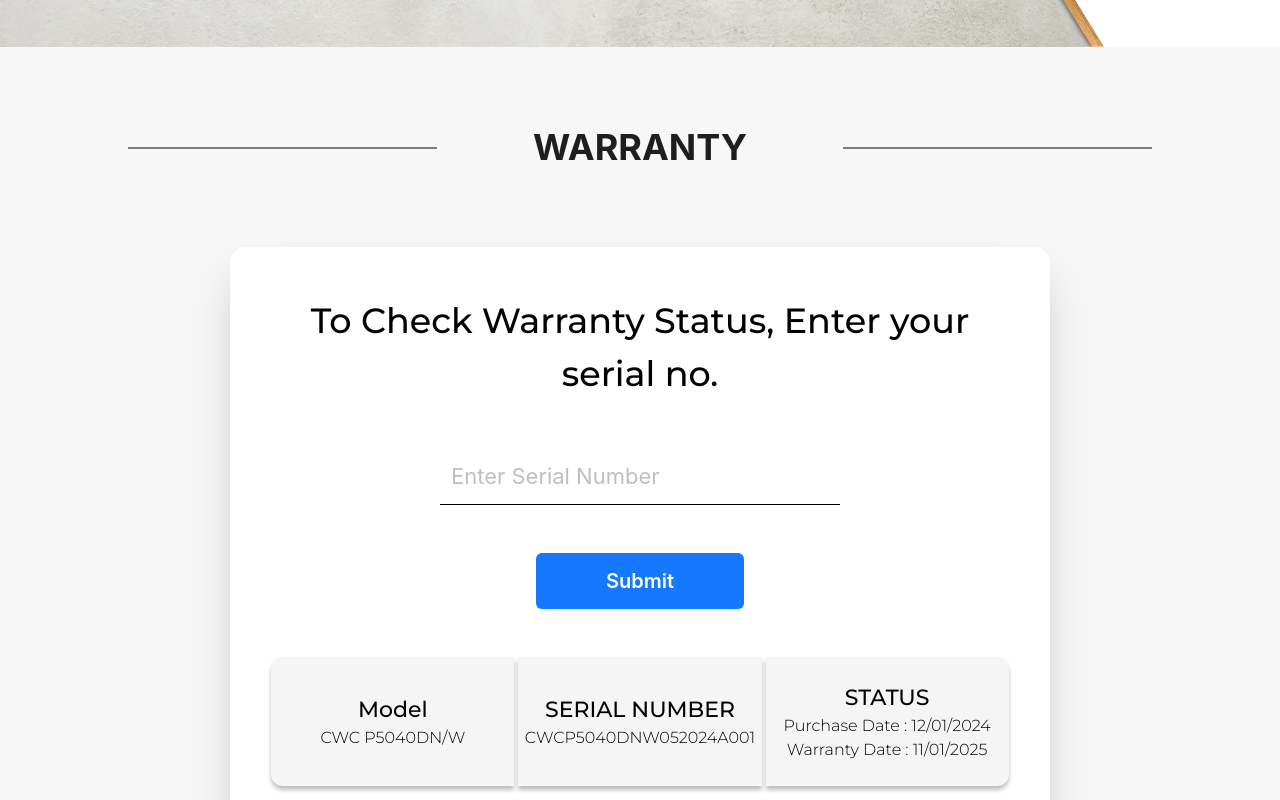
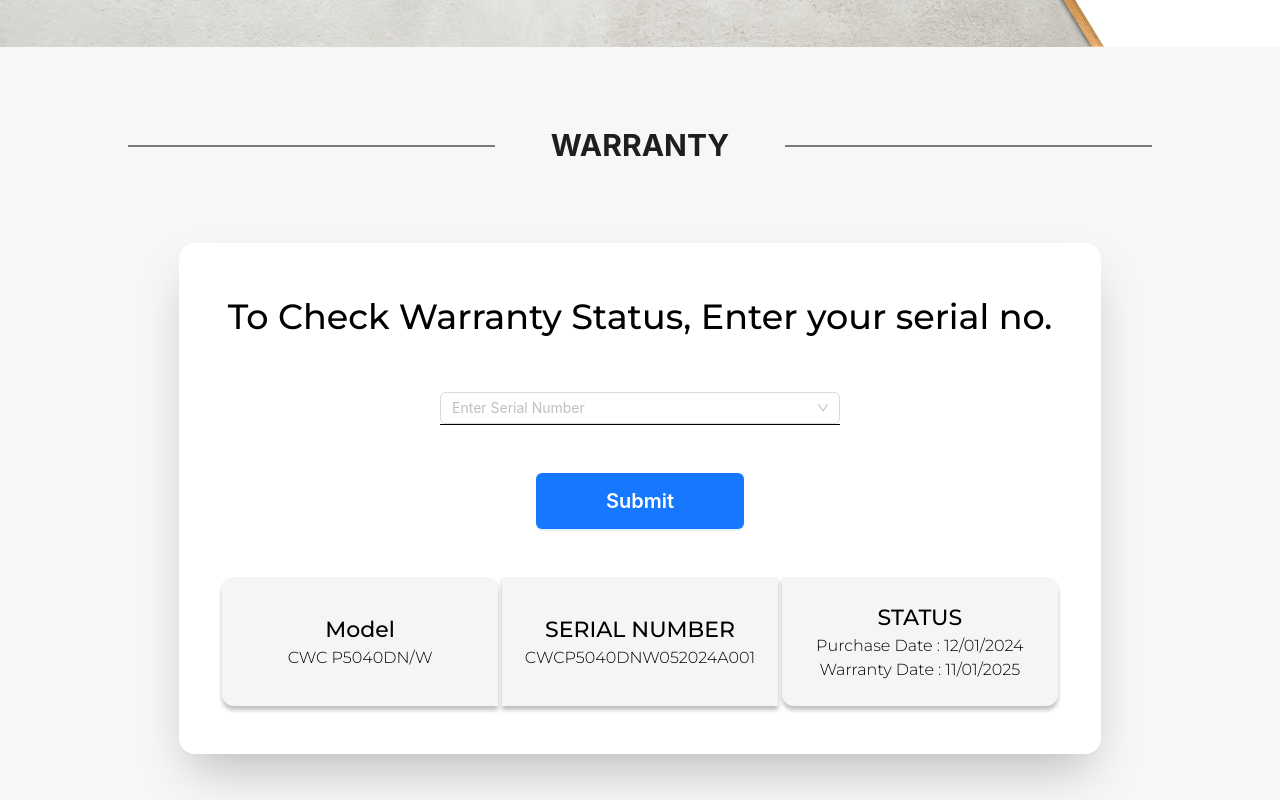
Before and after one commit to Gauraang24/printer-website, a React (Vite) app: page /warranty in a window 1280 px wide. Shown: the part 420-1220 px from the top of the page. Built offline with nearby package versions, Linux system fonts and the light colour scheme; no server answers.

Commit message:
Responsiveness: Ui Updates

```diff
--- a/src/commonComponents/Footer.jsx
+++ b/src/commonComponents/Footer.jsx
@@ -1,6 +1,10 @@
-import React from 'react';
+import { useNavigate } from "react-router-dom";
+
 
 const Footer = () => {
+
+    const navigate = useNavigate()
+
     return (
         <div className="bg-[#2f2f2f] px-8 w-full">
             <div className="max-w-screen-xl mx-auto lg:pt-24 pt-16 pb-6">
--- a/src/pages/ProductDetails/ProductDetails.jsx
+++ b/src/pages/ProductDetails/ProductDetails.jsx
@@ -94,9 +94,9 @@
             </p>
 
             <div>
-              {printerDetails[params.productId]?.specSummary.map((i) => {
+              {printerDetails[params.productId]?.specSummary.map((i, idx) => {
                 return (
-                  <p className="2xs:text-[13px] xs:text-sm sm:text-sm md:text-lg lg:text-xl xl:text-2xl pb-1 lg:pb-2">
+                  <p key={idx} className="2xs:text-[13px] xs:text-sm sm:text-sm md:text-lg lg:text-xl xl:text-2xl pb-1 lg:pb-2">
                     {i}
                   </p>
                 );
@@ -130,18 +130,18 @@
 
         <div>
           {Object.entries(printerDetails?.[params.productId]?.details).map(
-            ([key, value]) => {
+            ([key, value], index) => {
               return (
-                <div className="flex flex-col xmd:flex-row justify-between 2xs:mt-4 xs:mt-6 sm:mt-8 md:mt-10 lg:mt-12 xl:mt-14 2xl:mt-20">
+                <div key={index} className="flex flex-col xmd:flex-row justify-between 2xs:mt-4 xs:mt-6 sm:mt-8 md:mt-10 lg:mt-12 xl:mt-14 2xl:mt-20">
                   <div className="w-full xmd:w-1/3 ">
                     <p className="2xl:text-3xl xl:text-2xl lg:text-xl md:text-lg sm:text-base 2xs:text-sm font-bold border-b border-black w-max">
                       {convertToPrintSpecification(key)}
                     </p>
                   </div>
                   <div className="w-full mt-5 xmd:w-2/3  md:ml-5">
-                    {value.map((items) => {
+                    {value.map((items, idx) => {
                       return (
-                        <div className="flex justify-between flex-1 ">
+                        <div key={idx} className="flex justify-between flex-1 ">
                           <p className="w-1/2 2xl:text-2xl xl:text-xl lg:text-lg md:text-base sm:text-sm 2xs:text-xs font-medium leading-[50px]">
                             {items?.title}
                           </p>
--- a/src/pages/Warranty/Warranty.jsx
+++ b/src/pages/Warranty/Warranty.jsx
@@ -1,7 +1,42 @@
-import { Button, Divider, Input } from "antd";
+import { Button, Divider, Select } from "antd";
 import KeepInTouch from "../../commonComponents/KeepInTouch";
+import { useEffect, useState } from "react";
+import * as XLSX from "xlsx";
 
 const Warranty = () => {
+    const [warrantyData, setWarrantyData] = useState([])
+    console.log("warranty data", warrantyData)
+
+    useEffect(() => {
+        // Load the Excel file from the public directory
+        fetch(`${import.meta.env.VITE_APP_API_ENDPOINT}/excel_files/warrantyData.xlsx`)
+            .then((response) => response.arrayBuffer()) // Fetch the binary data
+            .then((buffer) => {
+                const workbook = XLSX.read(buffer, { type: "array" });
+                const sheetName = workbook.SheetNames[0];
+                const sheet = workbook.Sheets[sheetName];
+                const sheetData = XLSX.utils.sheet_to_json(sheet);
+                const data = sheetData.map(i => {
+                    return {
+
+                        label: i?.['Sr.No'],
+                        purchaseDate: i?.['Purchase Date'],
+                        warrentyDate: i?.['Warrenty Date']
+                    }
+                })
+
+                setWarrantyData(data);
+            })
+            .catch((error) => console.error("Error fetching Excel file:", error));
+    }, []);
+
+
+    const onChange = (value) => {
+        console.log(`selected ${value}`);
+    };
+    const onSearch = (value) => {
+        console.log('search:', value);
+    };
     return (
         <section>
             {/* Banner */}
@@ -15,17 +50,17 @@
 
             {/* Warranty Section  */}
 
-            <div className="w-[80%] mx-auto my-[80px]">
-                <Divider className="!my-20 !border-black">
-                    <p className="text-4xl font-bold px-20">WARRANTY</p>
+            <div className="w-[95%] lg:w-[80%] mx-auto 2xs:my-[30px] sm:my-[40px] md:my-[50px] lg:my-[60px] xl:my-[70px] 2xl:my-[80px]">
+                <Divider className="2xs:!my-8 xs:!my-10 sm:!my-12 md:!my-16 lg:!my-[70px] xl:!my-20 !border-black">
+                    <p className="lg:text-3xl md:text-2xl sm:text-xl xs:text-lg 2xs:text-base font-bold px-10">WARRANTY</p>
                 </Divider>
 
-                <div className="bg-white w-[80%] mx-auto py-12 rounded-2xl shadow-2xl">
-                    <div className="w-[90%] mx-auto flex flex-col gap-12 items-center">
-                        <p className="text-[35px] font-medium text-center ">
+                <div className="bg-white w-[90%] mx-auto py-6 xs:py-8 sm:py-9 md:py-10 lg:py-12 rounded-2xl shadow-2xl">
+                    <div className="w-[95%] mx-auto flex flex-col 2xs:gap-4 xs:gap-6 sm:gap-8 md:gap-10 lg:gap-12 items-center px-5">
+                        <p className="2xs:text-[18px] sm:text-[23px] xmd:text-[25px] md:text-[28px] lg:text-[30px] xl:text-[35px] font-medium text-center ">
                             To Check Warranty Status, Enter your serial no.
                         </p>
-                        <div className="border-b border-black w-[400px]">
+                        <div className="border-b border-black w-full sm:w-[400px]">
                             {/* <Search
                                 placeholder="Enter Serial Number"
                                 allowClear
@@ -38,38 +73,48 @@
                                 }}
                             /> */}
 
-                            <Input
+                            {/* <Input
                                 placeholder="Enter Serial Number"
                                 className="h-14 text-[22px] border-0"
+                            /> */}
+
+                            <Select
+                                showSearch
+                                placeholder="Enter Serial Number"
+                                optionFilterProp="label"
+                                onChange={onChange}
+                                className="w-full"
+                                onSearch={onSearch}
+                                options={warrantyData}
                             />
                         </div>
 
                         <div>
-                            <Button type="primary" htmlType="submit" className=" !h-14 !w-52">
-                                <p className="text-[20px]  font-semibold">Submit</p>
+                            <Button type="primary" htmlType="submit" className="2xs:h-8 xs:h-10 sm:h-12 lg:h-14 !w-52">
+                                <p className="2xs:text-[12px] xs:text-[14px] sm:text-[16px] md:text-[18px] lg:text-[20px]  font-semibold">Submit</p>
                             </Button>
                         </div>
 
                         {/* warranty info section  */}
-                        <div className="flex items-stretch justify-center w-full gap-1">
-                            <div className="bg-[#f5f5f5] shadow-down flex-1 flex justify-center items-center py-6 rounded-l-xl">
+                        <div className="flex flex-col sm:flex-row items-stretch justify-center w-full gap-2 sm:gap-1">
+                            <div className="bg-[#f5f5f5] shadow-down flex-1 flex justify-center items-center py-2 xs:py-4 sm:py-6   rounded-t-xl sm:rounded-l-xl p-2">
                                 <div className="text-center">
-                                    <p className="text-[22px] font-medium">Model</p>
-                                    <p className="text-[16px] font-light">CWC P5040DN/W</p>
+                                    <p className="2xs:text-[14px] sm:text-[16px] md:text-[18px] lg:text-[20px] xl:text-[22px] font-medium">Model</p>
+                                    <p className="2xs:text-[10px] xs:text-[11px] sm:text-[12px] md:text-[13px] lg:text-[15px] xl:text-[16px] font-light">CWC P5040DN/W</p>
                                 </div>
                             </div>
-                            <div className="bg-[#f5f5f5] shadow-down flex-[2] flex-grow flex justify-center items-center py-6">
+                            <div className="bg-[#f5f5f5] shadow-down flex-[2] flex-grow flex justify-center items-center p-2 py-2 xs:py-4 sm:py-6">
                                 <div className="text-center">
-                                    <p className="text-[22px] font-medium">SERIAL NUMBER</p>
-                                    <p className="text-[16px] font-light">
+                                    <p className="2xs:text-[14px] sm:text-[16px] md:text-[18px] lg:text-[20px] xl:text-[22px] font-medium">SERIAL NUMBER</p>
+                                    <p className="2xs:text-[11px] xs:text-[12px] sm:text-[13px] md:text-[14px] lg:text-[15px] xl:text-[16px] font-light">
                                         CWCP5040DNW052024A001
                                     </p>
                                 </div>
                             </div>
-                            <div className="bg-[#f5f5f5] shadow-down flex-1 flex justify-center items-center py-6 rounded-r-xl">
+                            <div className="bg-[#f5f5f5] shadow-down flex-1 flex justify-center items-center py-2 xs:py-4 sm:py-6  rounded-b-xl sm:rounded-r-xl p-2">
                                 <div className="text-center">
-                                    <p className="text-[22px] font-medium">STATUS</p>
-                                    <p className="text-[16px] font-light text-center">
+                                    <p className="2xs:text-[14px] sm:text-[16px] md:text-[18px] lg:text-[20px] xl:text-[22px] font-medium">STATUS</p>
+                                    <p className="2xs:text-[11px] xs:text-[12px] sm:text-[13px] md:text-[14px] lg:text-[15px] xl:text-[16px] font-light text-center">
                                         Purchase Date : 12/01/2024 <br />
                                         Warranty Date : 11/01/2025
                                     </p>
```
Also changed, not shown: src/pages/Downloads/Downloads.jsx (+9 -11 lines), src/pages/Home/Home.jsx (+1 -21 lines), 2 other files (tests, documents, lock files or other folders).
